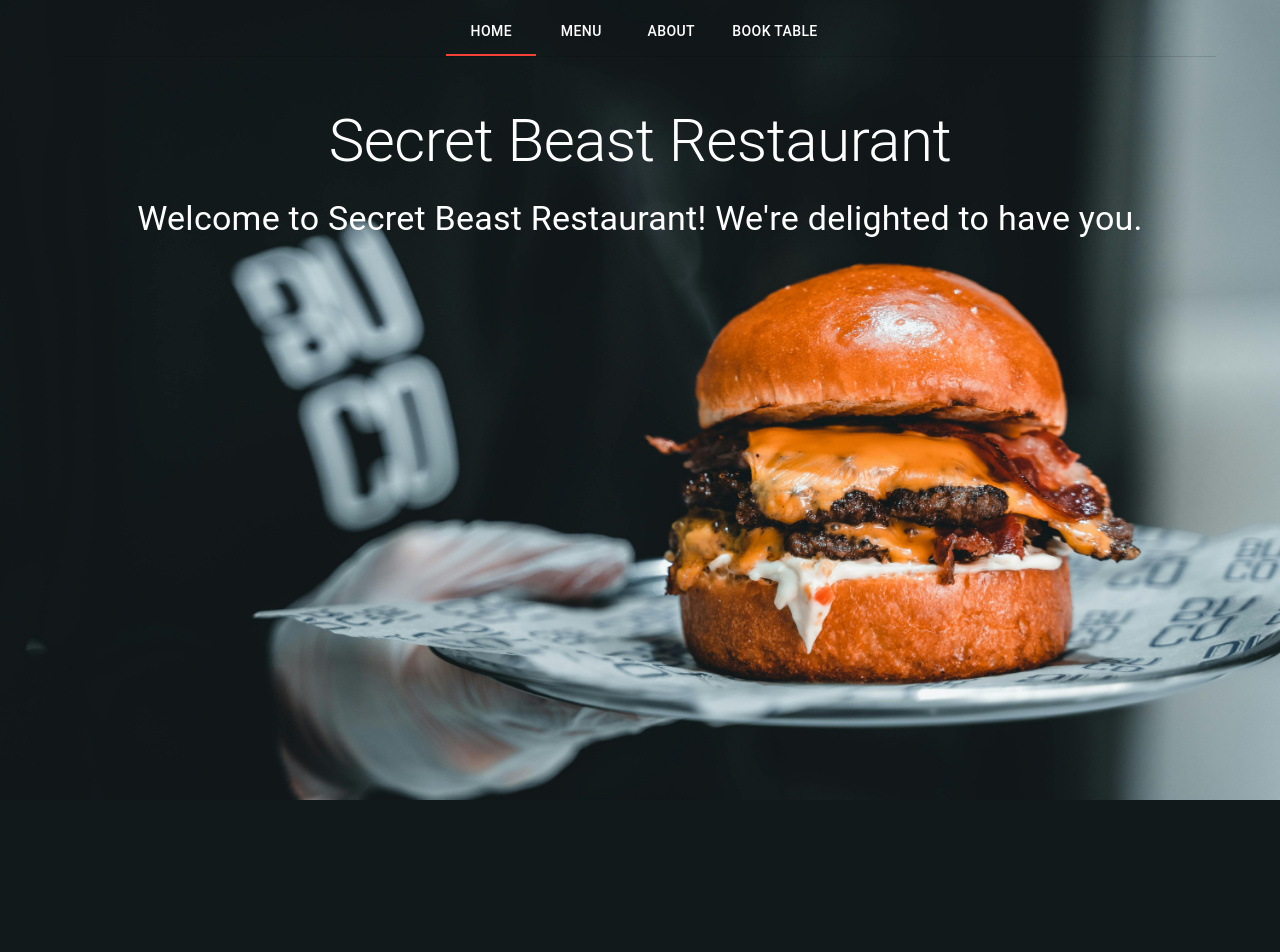
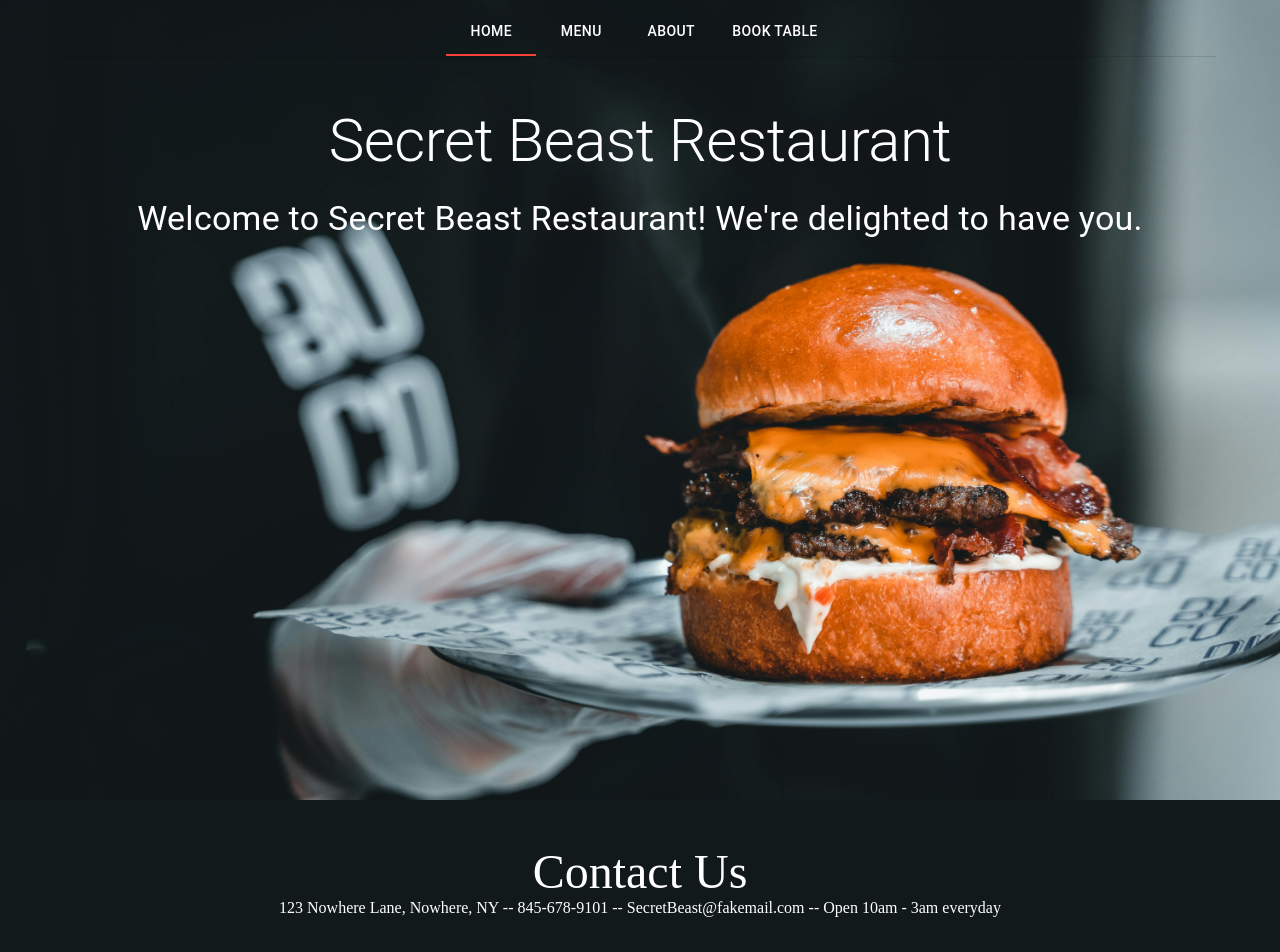
Before and after one commit to htipu/pcrestaurant, a React (Create React App) app: page / in a window 1280 px wide. Shown: the top 952 px of the page. After the commit the page ends 925 px from the top, so only its background shows below. Built offline with nearby package versions, Linux system fonts and the light colour scheme.

Commit message:
final commit?!?

```diff
--- a/src/Footer.js
+++ b/src/Footer.js
@@ -7,8 +7,7 @@ const Footer =()=>{
             <div className='footerContent'>
                 Contact Us
                 <div className='contactInfo'>
-                    Location - Phone Number - Gmail - Hours
-                </div>
+                    123 Nowhere Lane, Nowhere, NY -- 845-678-9101 -- SecretBeast@fakemail.com -- Open 10am - 3am everyday                </div>
             </div>
         </footer>
     )
--- a/src/LandingPage.js
+++ b/src/LandingPage.js
@@ -30,7 +30,7 @@ function LandingPage() {
           Welcome to Secret Beast Restaurant! We're delighted to have you.
         </Typography>
 
-        <div style={{height: '100vh', width:'100%'}}></div>
+        <div style={{height: '73vh', width:'100%'}}></div>
 
         <div style={{height: '1vh', backgroundColor:'#11191b', color:'white', margin: 'auto'}}>
 
--- a/src/Reservation.js
+++ b/src/Reservation.js
@@ -22,7 +22,7 @@ function Reservation() {
         Reserve Now
       </Button>
     </Box>
-    <div style={{height:'50rem'}}>
+    <div style={{height:'32rem'}}>
     </div>
     <Footer></Footer>
     </Box>
```
